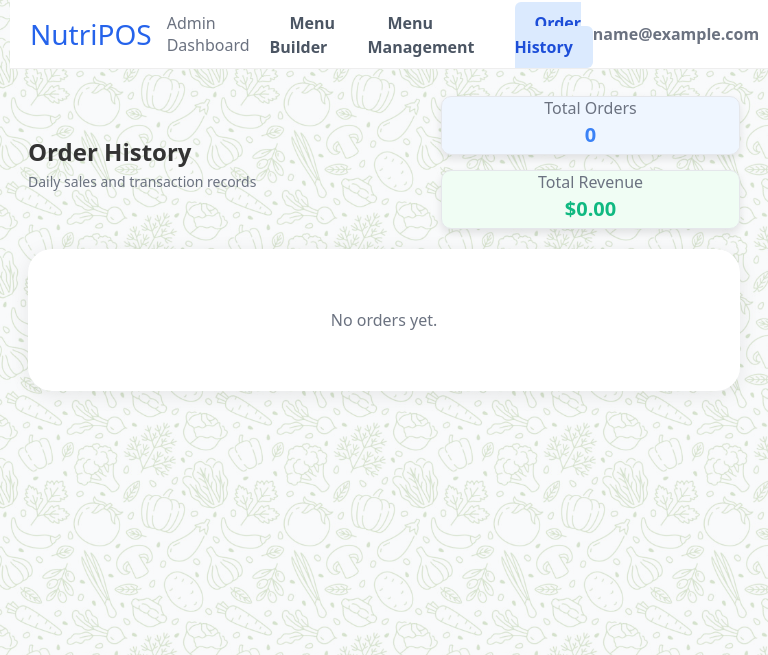
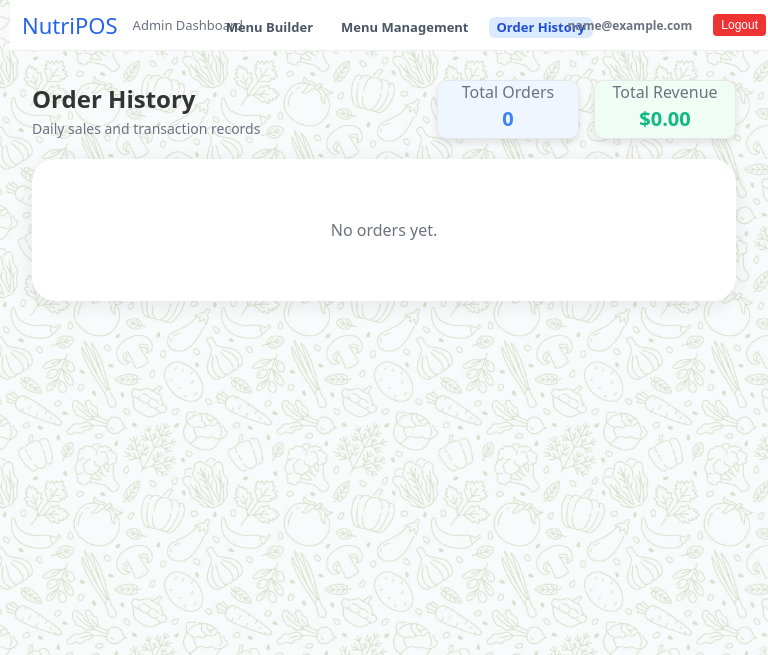
Before and after one commit to saaduly101/KP628---NutriPOS, a PHP site: page /NUTRIPOS/db/mysql_orders.php in a window 768 px wide. Shown: the top 655 px of the page. Run offline with PHP 8.4, Linux system fonts and the light colour scheme; the visitor is signed in with stand-in values (Sample User, id 1); data that the repository does not hold is empty.

Commit message:
fix(navbar): adjust font scaling & spacing for iPad responsive layout

```diff
--- a/NUTRIPOS/public/style.css
+++ b/NUTRIPOS/public/style.css
@@ -1534,107 +1534,274 @@
     background-color: #4b5563;
 }
 
-/* ---------------- Responsive Layout Fixes (iPad & Small Laptops) ---------------- */
-
-/* 1) Fixed navbar spacer: ensure content is not hidden under fixed navbar */
-:root { --navbar-h: 64px; }
-body { padding-top: var(--navbar-h); }
-
-/* Normalize top spacing for containers */
-.main-container,
-.container {
-  margin-top: 24px;
-}
-
-/* 2) Default builder layout: grid with gap */
-.builder-section{
-  display: grid;
-  gap: 24px;
-}
-
-/* Single-column default for tablets and small laptops */
-@media (max-width: 1024px){
-  .builder-section{
+/* ------------ Single column: stack when <1024px ------------ */
+@media (max-width: 1023.98px){
+  body .builder-section {
     display: flex !important;
-    flex-direction: column !important;   /* stack vertically */
+    flex-direction: column !important;
     align-items: stretch !important;
     gap: 20px !important;
   }
 
-  .builder-left,
-  .builder-right{
+  body .builder-section .builder-left,
+  body .builder-section .builder-right {
     flex: 0 1 auto !important;
     width: 100% !important;
     max-width: 100% !important;
   }
 
-  /* Sidebar should not reserve extra width */
-  .nutripos-builder-container.sidebar{
+  body .builder-section .nutripos-builder-container.sidebar {
     min-width: 0 !important;
     width: 100% !important;
   }
 
-  /* Input row should wrap fully on narrow screens */
-  .button-container{
+  body .builder-section .button-container {
+    display: flex;
     flex-wrap: wrap !important;
     gap: 10px !important;
   }
-  #productName, #addRow{
+
+  body .builder-section #productName,
+  body .builder-section #addRow {
     flex: 1 1 100% !important;
     min-width: 0 !important;
   }
 
-  /* Table scroll behavior on smaller screens */
-  .nutripos-ingredients-table{
+  body .builder-section .nutripos-ingredients-table {
     display: block !important;
     overflow-x: auto !important;
     -webkit-overflow-scrolling: touch;
   }
-  .nutripos-ingredients-table table{
-    min-width: 640px !important; /* slightly narrower for tablets */
-  }
-
-  /* Reduce padding/margins for containers on smaller screens */
-  .container, .main-container{
+
+  body .builder-section .nutripos-ingredients-table table {
+    min-width: 640px !important;
+  }
+
+  body .builder-section .container,
+  body .builder-section .main-container {
     padding: 0 12px !important;
     margin-top: 16px !important;
   }
-
-  /* Slightly smaller navbar height for narrow screens */
-  :root { --navbar-h: 56px; }
-}
-
-/* 3) Two-column layout for larger laptops (>=1200px) */
-@media (min-width: 1200px){
-  .builder-section{
-    grid-template-columns: 2fr 1fr !important;
-    grid-template-areas: "left right" !important;
+}
+
+/* ------------ Two columns: ≥1024px keep right panel on the right ------------ */
+@media (min-width: 1024px){
+  body .builder-section {
+    display: grid;
+    grid-template-columns: 2fr 1fr;
+    grid-template-areas: "left right";
     column-gap: 28px;
   }
-}
-
-/* 4) General responsive adjustments */
-.nutripos-builder-container.sidebar{
-  min-width: 0;
-}
-
-.button-container{
-  flex-wrap: wrap;
-}
-@media (min-width: 1024px){
-  .button-container{ flex-wrap: nowrap; }
-}
-
-#productName{ min-width: 0; }
-#custEmail{ min-width: 0; }
-
-.stats{ flex-wrap: wrap; }
-.stat-box{ flex: 1 1 220px; }
-
+  body .builder-section .builder-left  { grid-area: left; }
+  body .builder-section .builder-right { grid-area: right; }
+}
+
+/* --------- Fix navbar overlap on smaller screens --------- */
+@media (max-width: 1024px){
+  .navbar .navbar-links a {
+    font-size: 14px !important;
+    padding: 6px 8px !important;
+  }
+
+  .user-section {
+    display: flex;
+    flex-direction: row;
+    align-items: center;
+    gap: 6px;
+    font-size: 12px !important;
+  }
+
+  .user-section .admin {
+    max-width: 120px;
+    overflow: hidden;
+    text-overflow: ellipsis;
+    white-space: nowrap;
+  }
+
+  .user-section .logout-btn,
+  .user-section .btn-logout,
+  .user-section #logout,
+  .user-section button.logout {
+    font-size: 12px !important;
+    padding: 4px 8px !important;
+  }
+}
+
+/* --------- Extra small screens (<768px): allow wrapping --------- */
 @media (max-width: 767.98px){
-  .navbar-container{ padding: 0 12px; }
-  .container, .main-container{ padding: 0 12px; }
-  .nutripos-builder-container{ padding: 16px; }
-  .button-container{ gap: 10px; }
-  .btn, input, select{ font-size: 14px; }
-}
+  .navbar-container {
+    flex-wrap: wrap;
+  }
+
+  .user-section {
+    flex: 1 1 100%;
+    justify-content: flex-end;
+  }
+}
+
+/* --------- Make top and bottom cards equal width & centered --------- */
+@media (max-width: 1023.98px){
+  .builder-section .nutripos-builder-container,
+  .builder-section .nutrition-totals {
+    width: 90%;
+    max-width: 1200px;
+    margin-left: auto;
+    margin-right: auto;
+    box-sizing: border-box;
+  }
+
+  .builder-section .nutrition-totals {
+    border-radius: 24px;
+    padding: 20px;
+    background: #fff;
+    box-shadow: 0 4px 20px rgba(0,0,0,0.08);
+  }
+}
+
+/* --------- Keep navbar in one line for tablets (iPad portrait) --------- */
+@media (min-width: 768px) and (max-width: 1024px){
+  .navbar-container{
+    display: flex !important;
+    align-items: center !important;
+    justify-content: space-between !important;
+    flex-wrap: nowrap !important;
+    gap: 8px !important;
+    padding-left: 12px !important;
+    padding-right: 12px !important;
+  }
+
+  .logo-dashboard,
+  .user-section{
+    flex: 0 0 auto !important;
+    min-width: 0 !important;
+  }
+
+  .navbar .navbar-links{
+    display: flex !important;
+    flex: 1 1 0 !important;
+    min-width: 0 !important;
+    justify-content: center !important;
+    gap: 10px !important;
+  }
+  .navbar-links li{ margin-left: 0 !important; }
+
+  .navbar .logo{ font-size: 22px !important; }
+  .admin-dashboard{ font-size: 13px !important; }
+  .navbar-links li a,
+  .navbar-links .nav-button{
+    font-size: 13.5px !important;
+    padding: 4px 8px !important;
+    line-height: 1 !important;
+  }
+  .navbar-links .nav-button.active{ transform: none !important; }
+
+  .user-section .admin{
+    max-width: 160px !important;
+    overflow: hidden !important;
+    text-overflow: ellipsis !important;
+    white-space: nowrap !important;
+    font-size: 12px !important;
+  }
+  .logout-btn{
+    font-size: 12px !important;
+    padding: 4px 8px !important;
+  }
+}
+
+/* --------- Keep navbar menu in single line --------- */
+.navbar .navbar-links{
+  display: flex !important;
+  flex: 0 1 auto !important;
+  flex-wrap: nowrap !important;
+  justify-content: center !important;
+  gap: 12px !important;
+  min-width: 0 !important;
+}
+.navbar .navbar-links li{
+  margin: 0 !important;
+  flex: 0 0 auto !important;
+}
+.navbar .navbar-links a,
+.navbar .navbar-links .nav-button{
+  display: inline-flex;
+  align-items: center;
+  padding: 6px 10px;
+  font-size: 14px;
+  line-height: 1;
+}
+.navbar .navbar-links .nav-button.active{
+  transform: none !important;
+}
+
+/* --------- iPad mini/Air 768–1024 tighter spacing --------- */
+@media (min-width:768px) and (max-width:1024px){
+  .navbar .navbar-links{ gap: 10px !important; }
+  .navbar .navbar-links a,
+  .navbar .navbar-links .nav-button{ padding: 4px 8px; font-size: 13.5px; }
+  .user-section .admin{ max-width: 160px; white-space:nowrap; overflow:hidden; text-overflow:ellipsis; }
+}
+
+/* --------- General: avoid setting global font-size/padding outside breakpoints --------- */
+.navbar .navbar-links a,
+.navbar .navbar-links .nav-button{
+  display: inline-flex;
+  align-items: center;
+  line-height: 1;
+}
+
+/* --------- Tablet 768–1024: compact layout --------- */
+@media (min-width:768px) and (max-width:1024px){
+  .navbar-container{
+    display:flex !important;
+    align-items:center !important;
+    justify-content:space-between !important;
+    flex-wrap:nowrap !important;
+    gap:12px !important;
+    padding-left:12px !important;
+    padding-right:12px !important;
+  }
+
+  .navbar .logo{ font-size:22px !important; }
+  .admin-dashboard{ font-size:13px !important; }
+
+  .navbar .navbar-links{
+    display:flex !important;
+    flex:1 1 0 !important;
+    min-width:0 !important;
+    justify-content:center !important;
+    gap:12px !important;
+  }
+  .navbar .navbar-links li{ margin-left:0 !important; }
+
+  .navbar .navbar-links a,
+  .navbar .navbar-links .nav-button{
+    font-size:13px !important;
+    padding:4px 8px !important;
+    line-height:1 !important;
+  }
+  .navbar .navbar-links .nav-button.active{ transform:none !important; }
+
+  .user-section .admin{
+    max-width:160px !important;
+    white-space:nowrap !important;
+    overflow:hidden !important;
+    text-overflow:ellipsis !important;
+    font-size:12px !important;
+  }
+
+  .logout-btn{ padding:4px 8px !important; font-size:12px !important; }
+}
+
+/* --------- Small screen <768 --------- */
+@media (max-width:767.98px){
+  .navbar .navbar-links{ gap:12px !important; }
+  .navbar .navbar-links a,
+  .navbar .navbar-links .nav-button{ font-size:14px !important; padding:6px 8px !important; }
+}
+
+/* --------- Large screen >1024 --------- */
+@media (min-width:1024.02px){
+  .navbar .navbar-links{ gap:20px; }
+  .navbar .navbar-links a,
+  .navbar .navbar-links .nav-button{ font-size:16px; padding:8px 12px; }
+}
```
